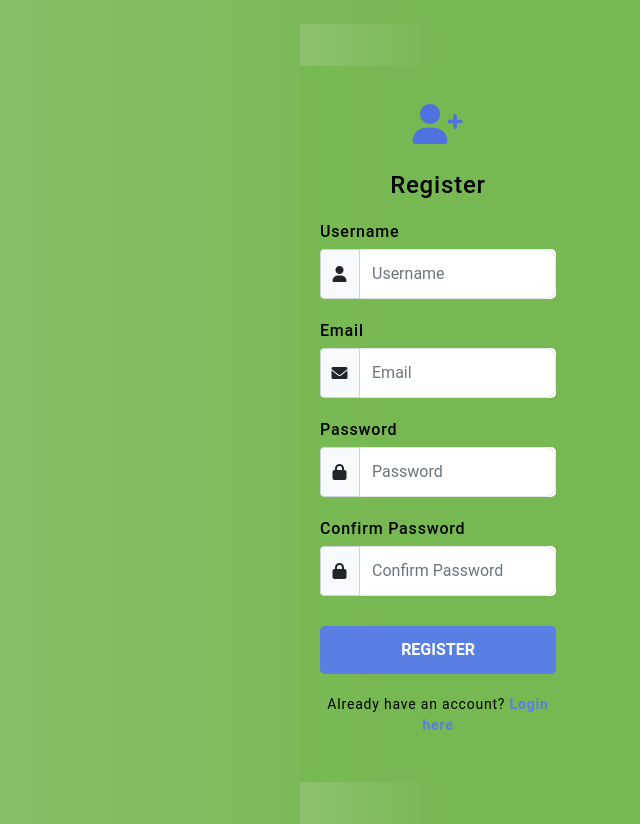
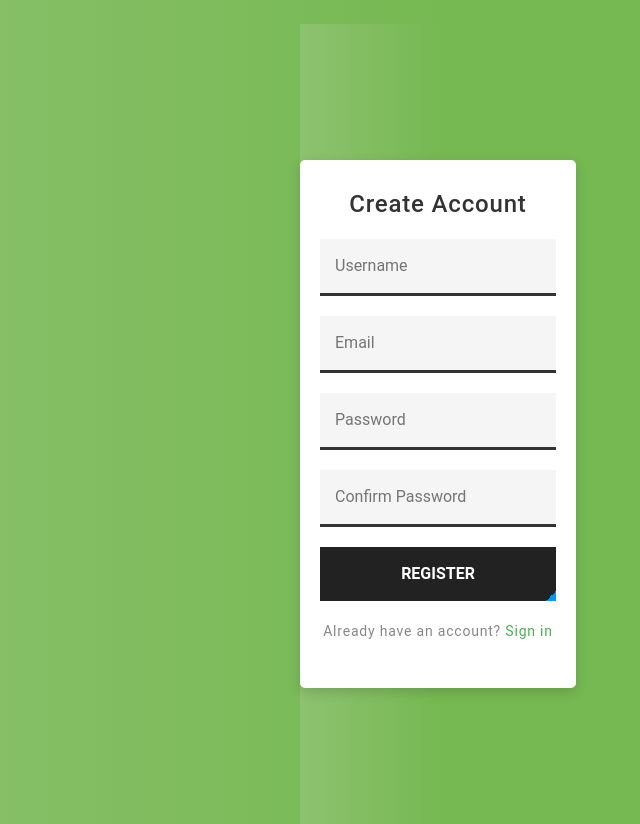
Before and after one commit to akalekurthi/Network-Security-Predictor, a Flask app: template templates/register.html in a window 1280 px wide. Shown: the part 80-904 px from the top of the page, without its empty margins (202-842 px from the left). Run offline with Flask 3, Linux system fonts and the light colour scheme; the template is opened without the code that fills it, so the values that code supplies are empty, except form fields; form fields are guessed from the names that the template uses.

Commit message:
Assistant checkpoint: Updated register page to match login page style
Assistant generated file changes:
- templates/register.html: Update register page to match login page style
- static/css/style.css: Add register form styles to match login

---

User prompt:

change register page

Replit-Commit-Author: Assistant
Replit-Commit-Session-Id: 0fe7ac8f-04b9-4bb5-aaa7-3dfec1634e21

```diff
--- a/static/css/style.css
+++ b/static/css/style.css
@@ -45,8 +45,26 @@ h1 {
 
 /* Register page specific styles */
 .register-container .auth-form {
-    background-color: rgba(118,184,82,0.9);
-    color: #000;
+    background-color: #fff;
+    box-shadow: 0 4px 12px rgba(0,0,0,0.15);
+    border-radius: 5px;
+    color: #333;
+}
+
+.register-form .form-field {
+    margin-bottom: 20px;
+    position: relative;
+}
+
+.register-form .form-input {
+    width: 100%;
+    padding: 15px;
+    background-color: #f5f5f5;
+    border: none;
+    border-radius: 0;
+    font-size: 16px;
+    outline: none;
+    border-bottom: 3px solid #333;
 }
 
 .auth-header {
--- a/templates/register.html
+++ b/templates/register.html
@@ -2,12 +2,9 @@
 
 {% block content %}
 <div class="auth-container register-container">
-  <div class="auth-form">
+  <div class="auth-form register-form">
     <div class="auth-header">
-      <div class="auth-icon">
-        <i class="fas fa-user-plus"></i>
-      </div>
-      <h1>Register</h1>
+      <h1>Create Account</h1>
     </div>
 
     {% with messages = get_flashed_messages() %}
@@ -21,42 +18,26 @@
     <form method="POST" autocomplete="off">
       {{ form.hidden_tag() }}
 
-      <div class="form-group">
-        <label for="username">Username</label>
-        <div class="input-group">
-          <span class="input-group-text"><i class="fas fa-user"></i></span>
-          {{ form.username(class="form-control", placeholder="Username") }}
-        </div>
+      <div class="form-field">
+        {{ form.username(class="form-input", placeholder="Username") }}
       </div>
 
-      <div class="form-group">
-        <label for="email">Email</label>
-        <div class="input-group">
-          <span class="input-group-text"><i class="fas fa-envelope"></i></span>
-          {{ form.email(class="form-control", placeholder="Email") }}
-        </div>
+      <div class="form-field">
+        {{ form.email(class="form-input", placeholder="Email") }}
       </div>
 
-      <div class="form-group">
-        <label for="password">Password</label>
-        <div class="input-group">
-          <span class="input-group-text"><i class="fas fa-lock"></i></span>
-          {{ form.password(class="form-control", placeholder="Password") }}
-        </div>
+      <div class="form-field">
+        {{ form.password(class="form-input", placeholder="Password") }}
       </div>
 
-      <div class="form-group">
-        <label for="confirm_password">Confirm Password</label>
-        <div class="input-group">
-          <span class="input-group-text"><i class="fas fa-lock"></i></span>
-          {{ form.confirm_password(class="form-control", placeholder="Confirm Password") }}
-        </div>
+      <div class="form-field">
+        {{ form.confirm_password(class="form-input", placeholder="Confirm Password") }}
       </div>
 
-      <button type="submit" class="auth-button">Register</button>
+      <button type="submit" class="login-btn">REGISTER</button>
 
-      <div class="auth-footer">
-        <p>Already have an account? <a href="{{ url_for('login') }}">Login here</a></p>
+      <div class="login-footer">
+        <p>Already have an account? <a href="{{ url_for('login') }}">Sign in</a></p>
       </div>
     </form>
   </div>
```
